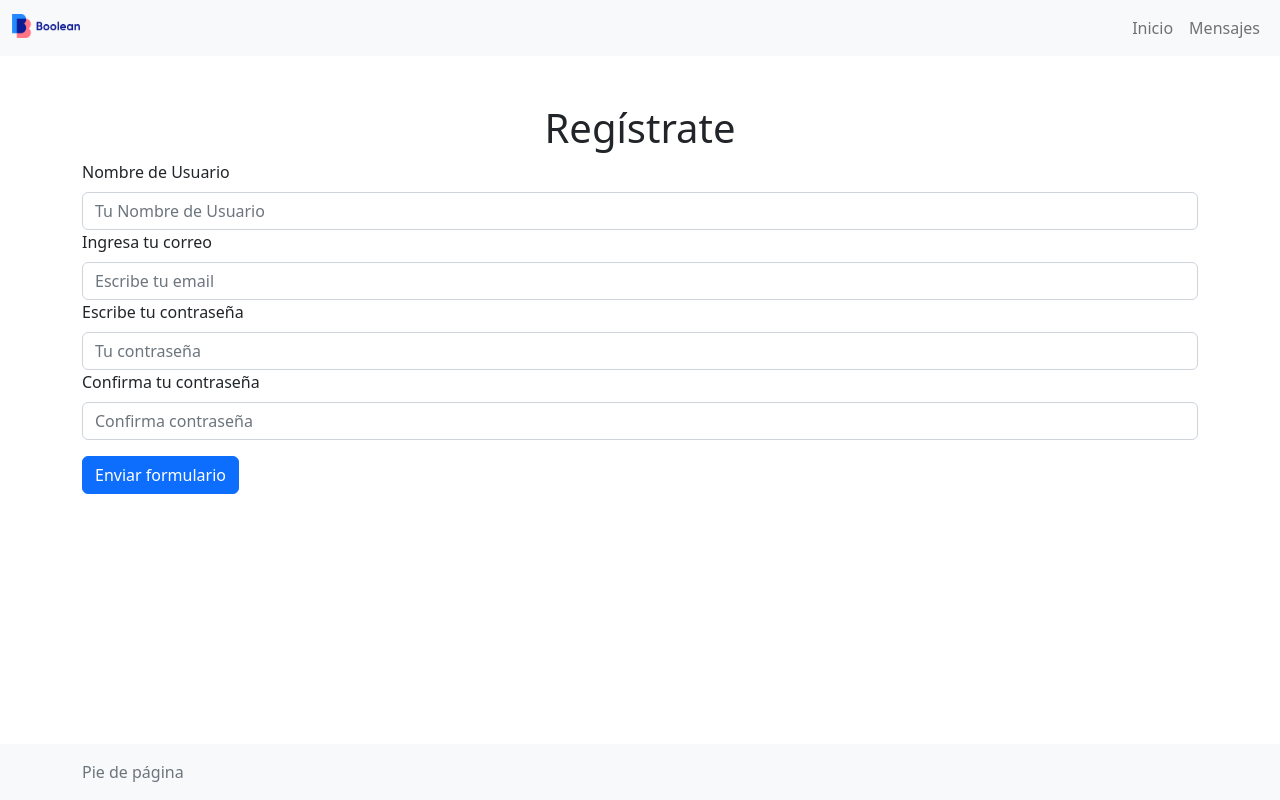
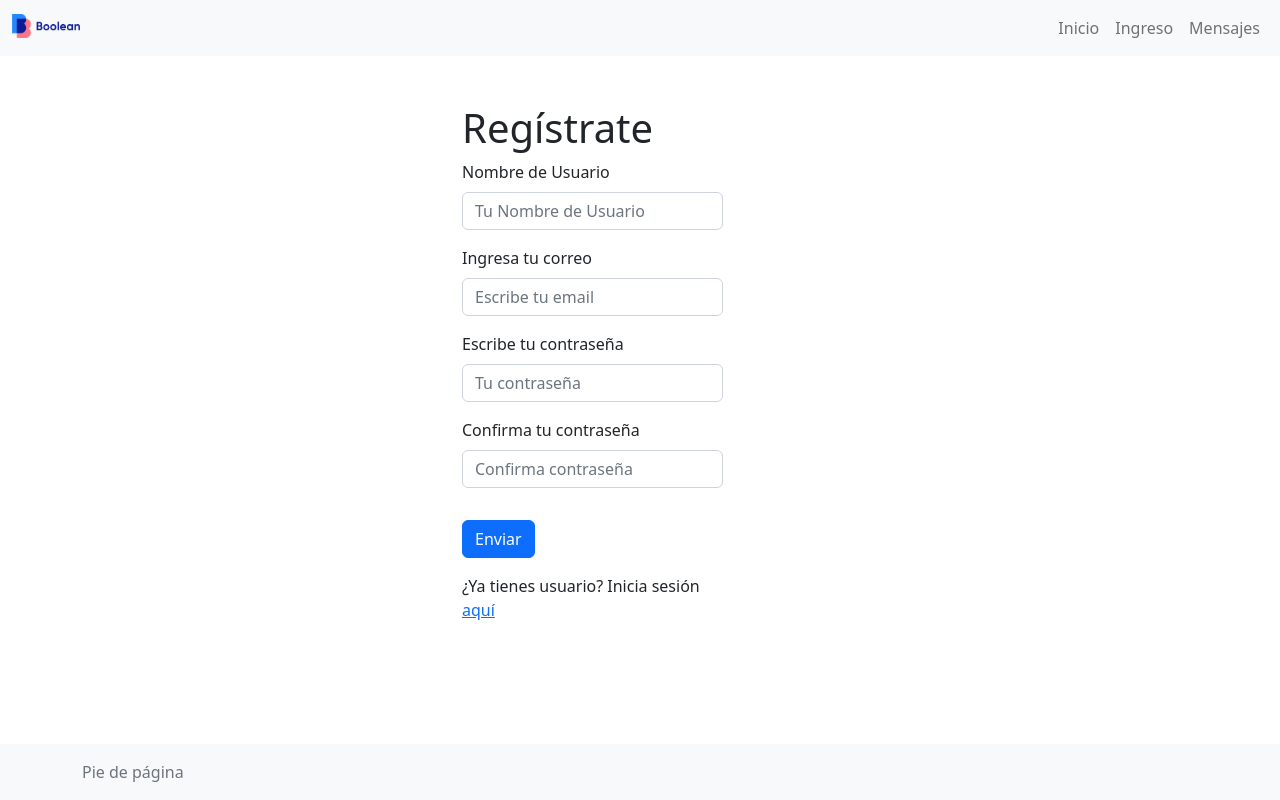
Before and after one commit to Cayigreat/flask_bootstrap, a Flask app: page /auth/register in a window 1280 px wide. Run offline with Flask 2, Linux system fonts and the light colour scheme.

Commit message:
arreglos navbar

```diff
--- a/app/auth/routes.py
+++ b/app/auth/routes.py
@@ -1,6 +1,6 @@
 from app.auth import bp
 from flask import render_template, request, flash, redirect, url_for
-from flask_login import login_user
+from flask_login import login_user,login_required, logout_user
 from app.extensions import db
 from app.models.user import User
 
@@ -72,3 +72,10 @@ def delete():
     db.session.commit()
     flash('Mensaje eliminado')
     return redirect('/')
+
+@bp.route('logout')
+@login_required
+def logout():
+    logout_user()
+    flash('Sesión cerrada')
+    return redirect('main/index')
--- a/app/main/routes.py
+++ b/app/main/routes.py
@@ -4,3 +4,8 @@ from flask import render_template
 @bp.route('/')
 def index():
     return render_template('index.html')
+
+@bp.app_errorhandler(404)
+def page_not_found(error):
+    print(error)
+    return render_template('page_not_found.html'), 404
--- a/app/templates/auth/register.html
+++ b/app/templates/auth/register.html
@@ -3,31 +3,39 @@
 {% block title %} User page {% endblock %}
 
 {% block body %}
-<h1 class="text-center">Regístrate</h1>
-<form method="post">
-    <label for="username" class="form-label">Nombre de Usuario</label>
-    <input type="text" name="username" id="username"
-           placeholder="Tu Nombre de Usuario "
-           value="{{ request.form['username'] }}"
-            class="form-control">
-    <label for="email" class="form-label"> Ingresa tu correo</label>
-    <input type="text" name="email" id="email"
-           placeholder="Escribe tu email "
-           value="{{ request.form['email'] }}"
-           class="form-control">
+<div class="row">
+    <div class="col-md-3 offset-md-4">
+        <h1>Regístrate</h1>
 
-    <label for="password" class="form-label" >Escribe tu contraseña</label>
-    <input type="password" name="password" id="password"
-            placeholder="Tu contraseña"
-            value="{{ request.form['password'] }}"
-            class="form-control">
+        <form class="mb-3" method="post">
+            <div class="mb-3">
+                <label for="username" class="form-label">Nombre de Usuario</label>
+                <input type="text" name="username" id="username" placeholder="Tu Nombre de Usuario "
+                    value="{{ request.form['username'] }}" class="form-control">
+            </div>
 
-    <label for="password_confirm" class="form-label" >Confirma tu contraseña</label>
-    <input type="password" name="password_confirm" id="password_confirm"
-            placeholder="Confirma contraseña"
-            value="{{ request.form['password_confirm'] }}"
-            class="form-control">
+            <div class="mb-3">
+                <label for="email" class="form-label"> Ingresa tu correo</label>
+                <input type="text" name="email" id="email" placeholder="Escribe tu email"
+                    value="{{ request.form['email'] }}" class="form-control">
+            </div>
 
-    <button type="submit" class="btn btn-primary mt-3">Enviar formulario</button>
-</form>
+            <div class="mb-3">
+                <label for="password" class="form-label">Escribe tu contraseña</label>
+                <input type="password" name="password" id="password" placeholder="Tu contraseña"
+                    value="{{ request.form['password'] }}" class="form-control">
+            </div>
+
+            <div class="mb-3">
+                <label for="password_confirm" class="form-label">Confirma tu contraseña</label>
+                <input type="password" name="password_confirm" id="password_confirm" placeholder="Confirma contraseña"
+                    value="{{ request.form['password_confirm'] }}" class="form-control">
+            </div>
+
+            <button type="submit" class="btn btn-primary mt-3">Enviar</button>
+        </form>
+        ¿Ya tienes usuario? Inicia sesión <a href="{{ url_for('auth.login') }}">aquí</a>
+    </div>
+</div>
+
 {% endblock %}
--- a/app/templates/includes/navbar.html
+++ b/app/templates/includes/navbar.html
@@ -14,7 +14,14 @@
           <a class="nav-link" href="{{url_for('main.index')}}">Inicio</a>
         </li>
         <li class="nav-item">
-          <a class="nav-link" href="{{url_for('messages.index')}}">Mensajes</a>
+        <li class="nav-item">
+          {% if current_user.is_authenticated %}
+          <a class="nav-link" aria-current="page" href="{{ url_for('auth.logout') }}">Salir</a>
+          {% else %}
+          <a class="nav-link" aria-current="page" href="{{ url_for('auth.login') }}">Ingreso</a>
+          {% endif %}
+        </li>
+        <a class="nav-link" href="{{url_for('messages.index')}}">Mensajes</a>
         </li>
       </ul>
     </div>
```
Also changed, not shown: app/templates/auth/login.html (+23 -23 lines).
